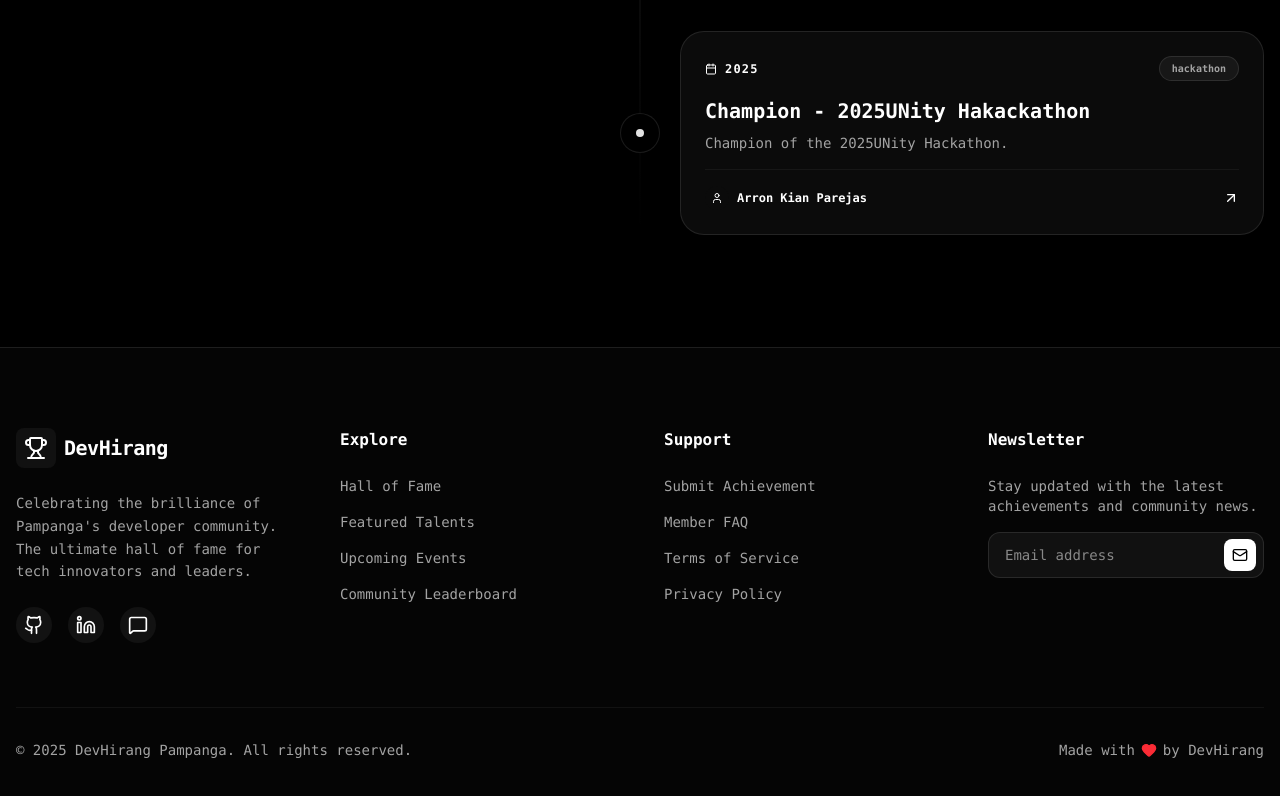
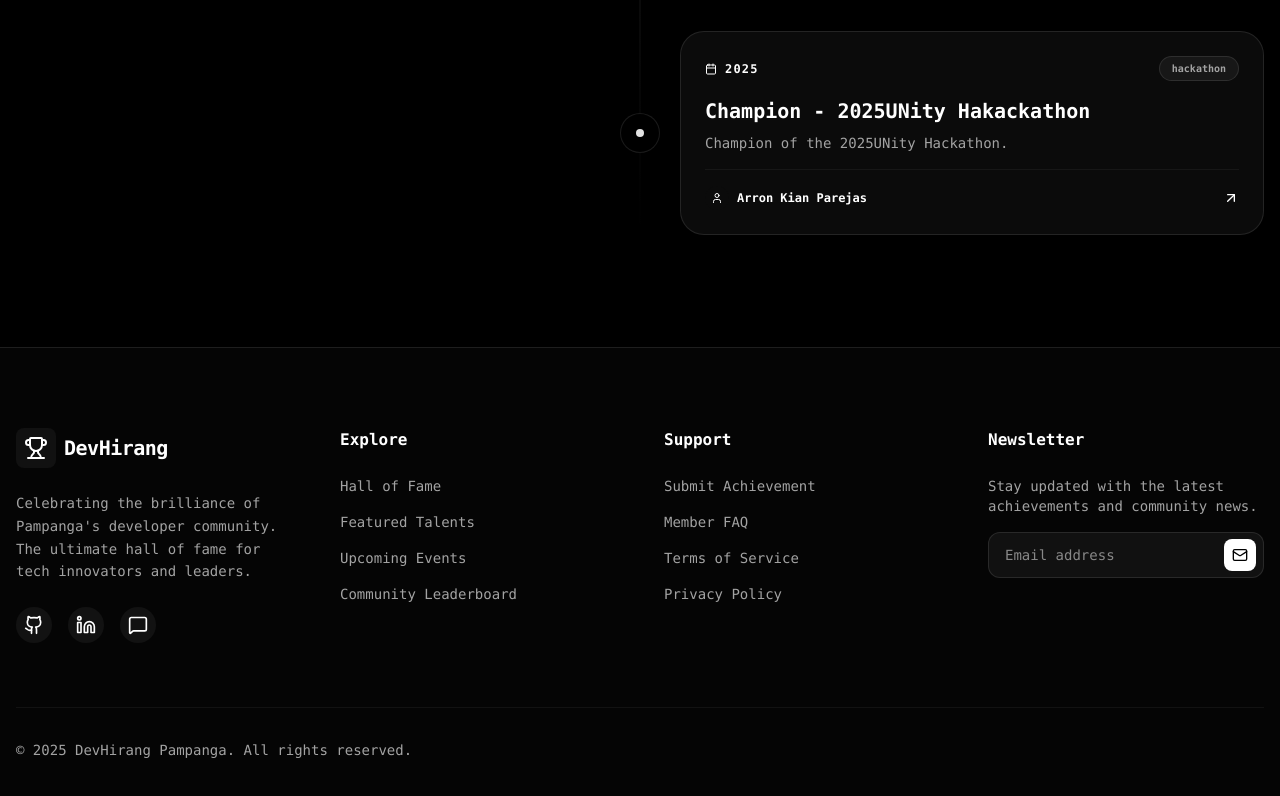
Before and after one commit to darknecrocities/DevHirang, a React (Vite) app: page / in a window 1280 px wide. Shown: the part 3056-3852 px from the top of the page. Built offline with nearby package versions, Linux system fonts and the light colour scheme.

Commit message:
fix: fix footer

```diff
--- a/src/components/layout/Footer.jsx
+++ b/src/components/layout/Footer.jsx
@@ -72,9 +72,6 @@ const Footer = () => {
 
                 <div className="pt-8 border-t border-white/5 flex flex-col md:flex-row items-center justify-between gap-6 text-sm text-text-muted">
                     <p>© 2025 DevHirang Pampanga. All rights reserved.</p>
-                    <p className="flex items-center gap-1.5">
-                        Made with <Heart className="w-4 h-4 text-red-500 fill-red-500" /> by DevHirang
-                    </p>
                 </div>
             </div>
         </footer>
```
